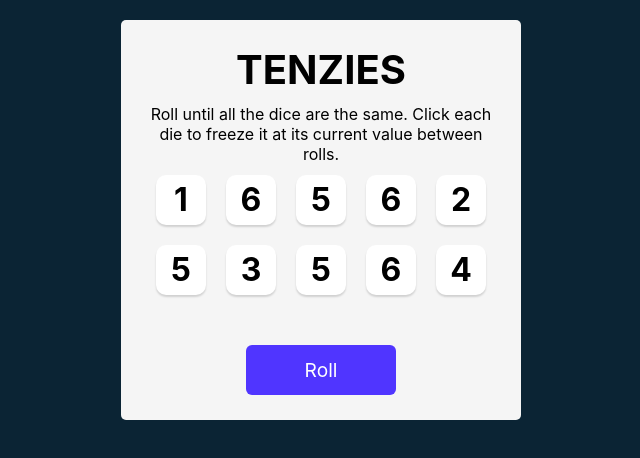
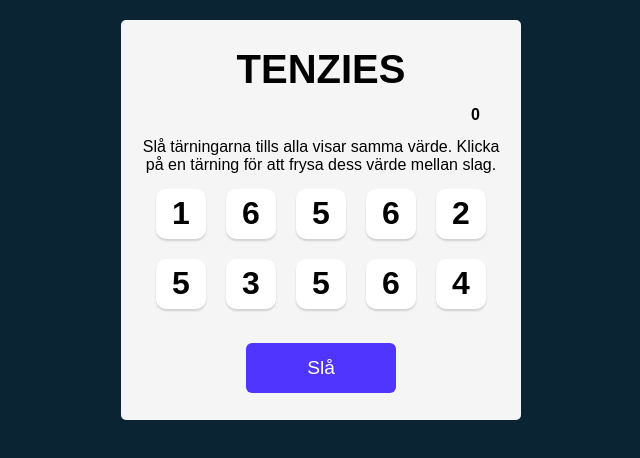
Before and after one commit to jpaxelsson/tenzies-app, a React (Create React App) app: page / in a window 1280 px wide. Shown: the top 458 px of the page, without its empty margins (319-959 px from the left). Built offline with nearby package versions, Linux system fonts and the light colour scheme.

Commit message:
add score, add local storage, rename js to jsx, translate to swedish

```diff
--- a/src/App.jsx
+++ b/src/App.jsx
@@ -1,4 +1,5 @@
 import React from "react"
+import { useState, useEffect } from "react"
 // import moment from "moment"
 import Die from "./Die"
 // import { nanoid } from 'https://cdn.jsdelivr.net/npm/nanoid/nanoid.js'
@@ -10,17 +11,29 @@ import Confetti from 'react-confetti'
 
 export default function App() {
 
-    const [dice, setDice] = React.useState(allNewDice)
-    const [tenzies, setTenzies] = React.useState(false)
+    const [dice, setDice] = useState(allNewDice)
+    const [tenzies, setTenzies] = useState(false)
+    const [rolls, setRolls] = useState(0)
+    const [lowsetRolls, setLowestRolls] = useState(() => {
+        const saved = localStorage.getItem("lowsetRolls");
+        const initialValue = JSON.parse(saved);
+        return initialValue || -1;
+      });
 
-    React.useEffect(() => {
+    useEffect(() => {
         const allHeld = dice.every(die => die.isHeld)
         const firstValue = dice[0].value
         const allSameValue = dice.every(die => die.value === firstValue)
         if (allHeld && allSameValue) {
             setTenzies(true)
+            if (lowsetRolls === -1 || rolls < lowsetRolls)
+                setLowestRolls(rolls)
         }
-    }, [dice])
+    }, [dice, rolls, lowsetRolls])
+
+    useEffect(() => {
+        localStorage.setItem("lowsetRolls", JSON.stringify(lowsetRolls));
+      }, [lowsetRolls]);
 
     function generateNewDie() {
         return {
@@ -31,22 +44,17 @@ export default function App() {
     }
 
     function allNewDice() {
-        // const newDice = []
-
-        // for (let i = 0; i < 10; i++) {
-        //     newDice.push(generateNewDie())
-        // }
-
-        // return newDice
         return Array(10).fill().map((v, i) => generateNewDie());
     }
 
     function rollDice() {
+        setRolls(rolls+1)
         if (!tenzies) {
             setDice(oldDice => oldDice.map(die => (die.isHeld ? die : generateNewDie())))
         } else {
             setTenzies(false)
             setDice(allNewDice())
+            setRolls(0)
         }
     }
 
@@ -58,15 +66,23 @@ export default function App() {
 
     return (<>
           {/* <main>{date_create}</main> */}
+          {/* {tenzies ? <Confetti /> : ""} */}
+
+
           <main>
-            {/* {tenzies ? <Confetti /> : ""} */}
             {tenzies && <Confetti numberOfPieces="2000" />}
             <h1 className="title">TENZIES</h1>
-            <p className="instructions">Roll until all the dice are the same. Click each die to freeze it at its current value between rolls.</p>
+
+            <div className="score">
+                <div>{lowsetRolls > -1 ? lowsetRolls : ''}</div>
+                <div>{rolls}</div>
+            </div>
+
+            <p className="instructions">Slå tärningarna tills alla visar samma värde. Klicka på en tärning för att frysa dess värde mellan slag.</p>
             <div className="dice-container">
                 {diceElements}
             </div>
-            <button className='roll-dice' onClick={rollDice}>{tenzies ? "New Game" : "Roll"}</button>
+            <button className='roll-dice' onClick={rollDice}>{tenzies ? "Nytt spel" : "Slå"}</button>
           </main>
         </>
     )
--- a/src/style.css
+++ b/src/style.css
@@ -12,8 +12,7 @@
 * {
   margin: 0 auto;
   box-sizing: border-box;
-  font-family: -apple-system, BlinkMacSystemFont, 'Segoe UI', 'Roboto', 'Oxygen',
-    'Ubuntu', 'Cantarell', 'Fira Sans', 'Droid Sans', 'Helvetica Neue',
+  font-family: 'Ubuntu',
     sans-serif;
   -webkit-font-smoothing: antialiased;
   -moz-osx-font-smoothing: grayscale;
@@ -24,6 +23,7 @@ body {
   background-color: #0B2434;
   padding: 20px;
 }
+
 
 main {
   background-color: #F5F5F5;
@@ -37,11 +37,27 @@ main {
   align-items: center;
 }
 
+.score {
+  display: grid;
+  grid-template: auto auto / repeat(2, 1fr);
+  column-gap: 300px;
+  font-weight: bold;
+}
+
+.score > div  {
+  /* background-color: #fff;
+  width: 50%;
+  /* margin: 10px;
+  text-align: center;
+  line-height: 75px;
+  font-size: 30px; */
+}
+
 .dice-container {
   display: grid;
   grid-template: auto auto / repeat(5, 1fr);
   gap: 20px;
-  margin-bottom: 40px;
+  margin-bottom: 20px;
 }
 
 .die-face {
```
Also changed, not shown: src/Die.jsx (renamed from src/Die.js), src/index.jsx (renamed from src/index.js).
